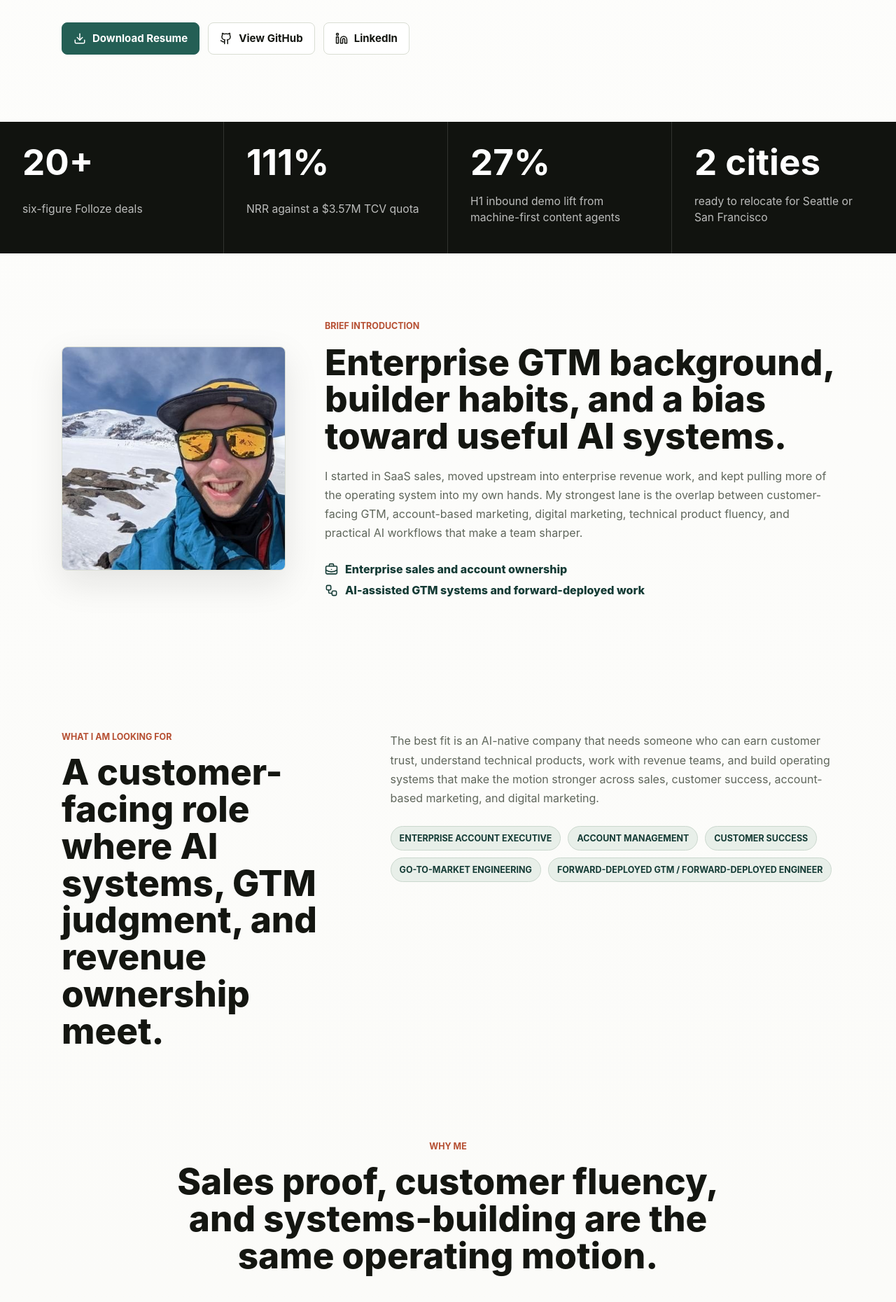
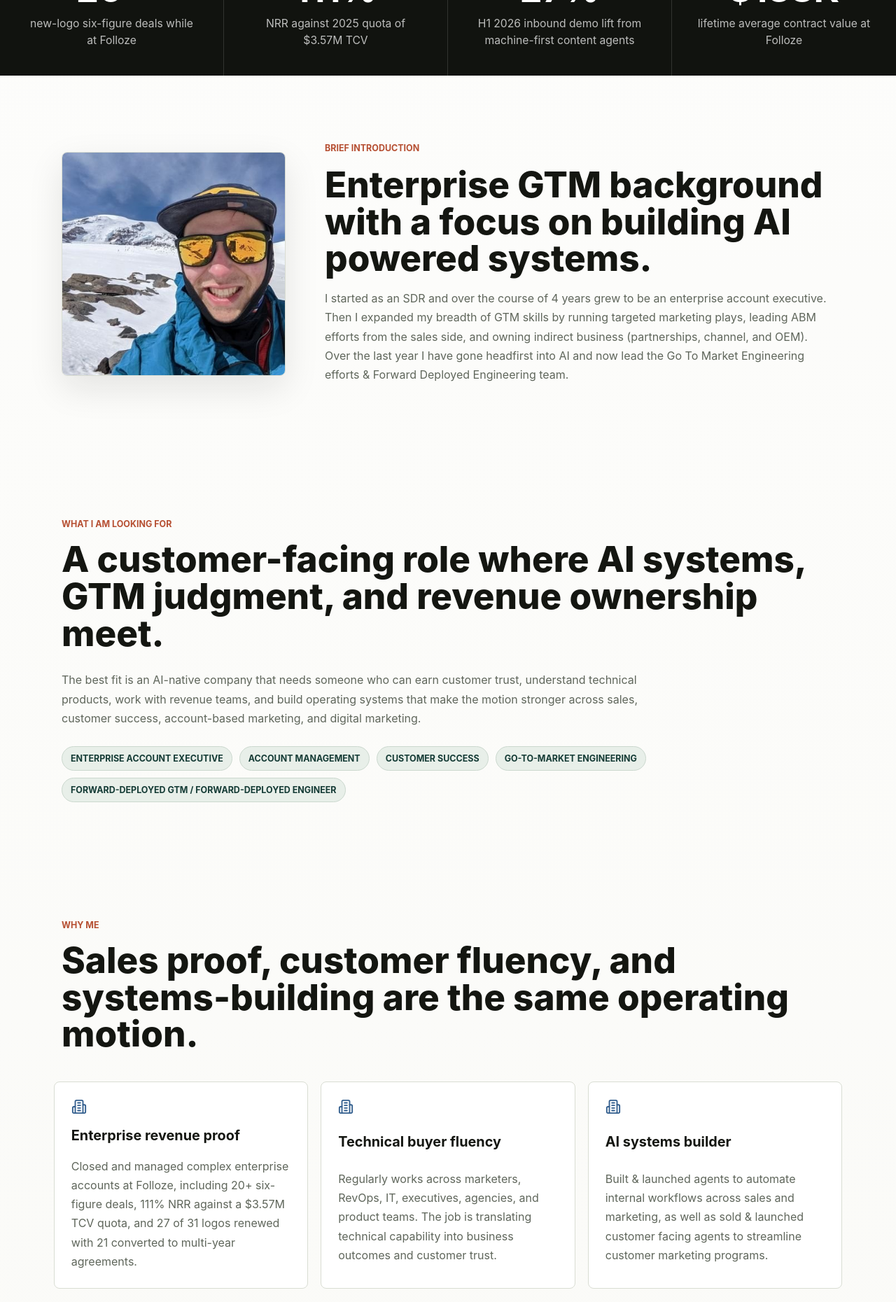
Before and after one commit to 0xTrey/trey-work-website, a React (Vite) app: page / in a window 1280 px wide. Shown: the part 880-2740 px from the top of the page at 70% size. Built offline with nearby package versions, Linux system fonts and the light colour scheme.

Commit message:
Update trey.work resume site

```diff
--- a/src/main.jsx
+++ b/src/main.jsx
@@ -3,7 +3,6 @@ import { createRoot } from 'react-dom/client';
 import {
   ArrowRight,
   ArrowUpRight,
-  BriefcaseBusiness,
   Building2,
   Download,
   FileText,
@@ -12,10 +11,8 @@ import {
   Linkedin,
   Mail,
   MapPin,
-  RadioTower,
   Sparkles,
-  SquareArrowOutUpRight,
-  Workflow,
+  X as XIcon,
 } from 'lucide-react';
 import './styles.css';
 
@@ -24,19 +21,19 @@ const resumePath = '/resume/Trey-Harnden-Resume-June-2026.pdf';
 const metrics = [
   {
     value: '20+',
-    label: 'six-figure Folloze deals',
+    label: 'new-logo six-figure deals while at Folloze',
   },
   {
     value: '111%',
-    label: 'NRR against a $3.57M TCV quota',
+    label: 'NRR against 2025 quota of $3.57M TCV',
   },
   {
     value: '27%',
-    label: 'H1 inbound demo lift from machine-first content agents',
+    label: 'H1 2026 inbound demo lift from machine-first content agents',
   },
   {
-    value: '2 cities',
-    label: 'ready to relocate for Seattle or San Francisco',
+    value: '$138K',
+    label: 'lifetime average contract value at Folloze',
   },
 ];
 
@@ -59,7 +56,7 @@ const proofCards = [
   },
   {
     title: 'AI systems builder',
-    body: 'Builds practical agents and tools across outbound, thought leadership, meeting prep, follow-up, demo environments, deal rooms, CRM hygiene, and customer research.',
+    body: 'Built & launched agents to automate internal workflows across sales and marketing, as well as sold & launched customer facing agents to streamline customer marketing programs.',
   },
 ];
 
@@ -79,7 +76,16 @@ const portfolio = [
     category: 'LLM citation surface',
     body: 'A machine-first content pipeline for folloze-abm.com focused on rankings, alternatives, comparisons, glossary, methodology pages, and structured citation surfaces.',
     stack: ['Python', 'Schema', 'Vercel', 'Cloudflare'],
-    linkLabel: 'Internal project',
+    links: [
+      {
+        href: 'https://www.folloze-blog.com/',
+        label: 'Folloze Blog',
+      },
+      {
+        href: 'https://www.folloze-abm.com/',
+        label: 'Folloze ABM',
+      },
+    ],
   },
   {
     number: '03',
@@ -92,7 +98,7 @@ const portfolio = [
   },
   {
     number: '04',
-    title: 'Folloze Outbound Engine',
+    title: 'Folloze AI SDR',
     category: 'AI SDR operations',
     body: 'An API-driven outbound loop across Apollo, email reveal, account research, bounded AI personalization, Smartlead enrollment, Salesforce context, Folloze engagement data, and Neon state.',
     stack: ['Apollo', 'Smartlead', 'Salesforce', 'Neon'],
@@ -101,9 +107,9 @@ const portfolio = [
   },
   {
     number: '05',
-    title: 'Post-Call Deal Room Autopilot',
+    title: 'Deal Management Agent',
     category: 'Buyer-safe follow-up',
-    body: 'A seller-reviewed package generator that turns Granola, Zoom, CRM, Gmail, account context, and approved assets into a deal brief, follow-up draft, buyer-safe deal-room plan, and approval checklist.',
+    body: 'Launched a team wide agent that manages pre-call research, post call notes, follow up emails, Salesforce updates, and automated digital deal room creation & updates.',
     stack: ['Granola', 'Zoom', 'Drive', 'Folloze API'],
     linkLabel: 'Local project',
   },
@@ -120,48 +126,39 @@ const portfolio = [
 const career = [
   {
     date: '2026',
-    title: 'Head of Partnerships & Go To Market Engineering, Folloze',
+    company: 'Folloze',
+    title: 'Head of Partnerships & Go To Market Engineering',
     body: 'Leads AI strategy, product roadmap guidance, product marketing support, and forward deployed engineering work. Built tools and agents spanning outbound email, thought leadership, meeting prep, follow-up, demo environments, and digital deal-room creation.',
   },
   {
     date: '2025',
-    title: 'Enterprise Account Manager & Partnership Manager, Folloze',
+    company: 'Folloze',
+    title: 'Enterprise Account Manager & Partnership Manager',
     body: 'Rebuilt the partner program, opened a new SMB agency channel, achieved 111% NRR, renewed 27 of 31 logos, and converted 21 customers to multi-year agreements.',
   },
   {
     date: '2022-2024',
-    title: 'Enterprise AE & Agency Partnerships Manager, Folloze',
+    company: 'Folloze',
+    title: 'Enterprise AE & Agency Partnerships Manager',
     body: 'Owned enterprise new-logo and customer management quota while leading agency, OEM, co-sell, and targeted-event motions. Finished as #2 AE in 2023 with 78% self-sourced revenue.',
   },
   {
     date: '2020-2022',
-    title: 'Account Executive, Banzai / Demio',
+    company: 'Banzai / Demio',
+    title: 'Account Executive',
     body: 'Helped move the GTM plan upstream, upgraded 43 clients from monthly to annual contracts, and finished as the #1 AE every quarter with 130% quota attainment in 2021.',
   },
   {
     date: '2020-2022',
-    title: 'Head of Sales, Modern Stoa',
+    company: 'Modern Stoa',
+    title: 'Head of Sales',
     body: 'Owned the podcast advertising business line, closed $1.23M in ad sales in 2021 across 136 deals, grew the line 400% from 2020, and managed a three-person team.',
   },
-];
-
-const applicationSites = [
   {
-    title: 'Zapier application site',
-    status: 'Live',
-    href: 'https://zapier.trey.work/',
-    body: 'Enterprise AE proof, AI automation thesis, role-fit matrix, and proof-of-work narrative.',
-  },
-  {
-    title: 'Replit application site',
-    status: 'Live',
-    href: 'https://replit.trey.work/#/personal',
-    body: 'Personal story, professional summary, operating-principles response, and resume download flow.',
-  },
-  {
-    title: 'Anthropic application site',
-    status: 'Planned subdomain',
-    body: 'Scaled customer success and AI systems framing. The local build exists, but the public subdomain is not live yet.',
+    date: '2018-2020',
+    company: 'demandDrive',
+    title: 'SDR, Team Lead & Senior Inside Sales Representative',
+    body: 'Grew from SDR into team lead and senior ISR roles in under two years. Helped launch Amazon Key for Business as its first third-party sales partner, led a 5-7 person horizontal SDR team, supported Moltin enterprise GTM work, and earned early recognition including August 2018 MVP, September 2018 company-wide top earner, Presidents Club, and 139% lifetime quota attainment.',
   },
 ];
 
@@ -184,7 +181,7 @@ const links = [
   {
     label: 'X / Twitter',
     href: 'https://x.com/Trey_Harnden',
-    icon: RadioTower,
+    icon: XIcon,
   },
   {
     label: 'treyharnden.com',
@@ -197,12 +194,12 @@ function Header() {
   return (
     <header className="site-header">
       <a className="brand" href="#top" aria-label="trey.work home">
-        <span>trey.work</span>
+        <span>Trey Harnden</span>
       </a>
       <nav aria-label="Primary navigation">
-        <a href="#roles">Roles</a>
-        <a href="#portfolio">Portfolio</a>
-        <a href="#applications">Sites</a>
+        <a href="#roles">What I'm looking for</a>
+        <a href="#portfolio">GTME Portfolio</a>
+        <a href="#career">Career History</a>
         <a href="#links">Links</a>
       </nav>
       <a className="button button-small" href={resumePath} download>
@@ -217,13 +214,16 @@ function Hero() {
   return (
     <section id="top" className="hero section-shell">
       <div className="hero-copy">
-        <h1>Customer-facing GTM operator for AI-native companies.</h1>
+        <h1>
+          <span className="hero-nowrap">Customer-facing</span> GTM operator for{' '}
+          <span className="hero-nowrap">AI-native companies.</span>
+        </h1>
         <p className="hero-lede">
           I combine enterprise sales, account management, customer success instincts, and hands-on AI systems building. I am looking for a role where I can help an AI-native company turn technical products into revenue, adoption, customer trust, and repeatable go-to-market infrastructure.
         </p>
         <div className="location-row">
           <MapPin size={18} aria-hidden="true" />
-          <span>Milwaukee today. Ready to relocate to Seattle or San Francisco for the right role.</span>
+          <span>Milwaukee today. Relocating to either Seattle or San Francisco this fall.</span>
         </div>
         <div className="hero-actions">
           <a className="button button-primary" href={resumePath} download>
@@ -268,20 +268,10 @@ function IntroSection() {
       </div>
       <div className="intro-copy">
         <span className="section-label">Brief introduction</span>
-        <h2>Enterprise GTM background, builder habits, and a bias toward useful AI systems.</h2>
+        <h2>Enterprise GTM background with a focus on building AI powered systems.</h2>
         <p>
-          I started in SaaS sales, moved upstream into enterprise revenue work, and kept pulling more of the operating system into my own hands. My strongest lane is the overlap between customer-facing GTM, account-based marketing, digital marketing, technical product fluency, and practical AI workflows that make a team sharper.
+          I started as an SDR and over the course of 4 years grew to be an enterprise account executive. Then I expanded my breadth of GTM skills by running targeted marketing plays, leading ABM efforts from the sales side, and owning indirect business (partnerships, channel, and OEM). Over the last year I have gone headfirst into AI and now lead the Go To Market Engineering efforts & Forward Deployed Engineering team.
         </p>
-        <div className="intro-points">
-          <div>
-            <BriefcaseBusiness size={19} aria-hidden="true" />
-            <span>Enterprise sales and account ownership</span>
-          </div>
-          <div>
-            <Workflow size={19} aria-hidden="true" />
-            <span>AI-assisted GTM systems and forward-deployed work</span>
-          </div>
-        </div>
       </div>
     </section>
   );
@@ -289,7 +279,7 @@ function IntroSection() {
 
 function RoleSection() {
   return (
-    <section id="roles" className="section-shell two-column-section">
+    <section id="roles" className="section-shell role-section">
       <div className="section-heading">
         <span className="section-label">What I am looking for</span>
         <h2>A customer-facing role where AI systems, GTM judgment, and revenue ownership meet.</h2>
@@ -311,7 +301,7 @@ function RoleSection() {
 function ProofSection() {
   return (
     <section className="section-shell proof-section">
-      <div className="section-heading centered">
+      <div className="section-heading proof-heading">
         <span className="section-label">Why me</span>
         <h2>Sales proof, customer fluency, and systems-building are the same operating motion.</h2>
       </div>
@@ -334,12 +324,9 @@ function PortfolioSection() {
       <div className="section-shell">
         <div className="portfolio-header">
           <div className="section-heading">
-            <span className="section-label">GTM engineering portfolio</span>
+            <span className="section-label">GTME portfolio</span>
             <h2>Systems built to make sales, marketing, and customer work more repeatable.</h2>
           </div>
-          <p>
-            These projects are the technical proof behind the resume. The pattern is consistent: source ledgers, QA gates, approval boundaries, customer-safe outputs, and deployable artifacts.
-          </p>
         </div>
         <div className="portfolio-grid">
           {portfolio.map((item) => (
@@ -355,7 +342,16 @@ function PortfolioSection() {
                   <span key={stackItem}>{stackItem}</span>
                 ))}
               </div>
-              {item.href ? (
+              {item.links ? (
+                <div className="portfolio-links">
+                  {item.links.map((link) => (
+                    <a href={link.href} target="_blank" rel="noreferrer" key={link.href}>
+                      {link.label}
+                      <ArrowUpRight size={15} aria-hidden="true" />
+                    </a>
+                  ))}
+                </div>
+              ) : item.href ? (
                 <a href={item.href} target="_blank" rel="noreferrer">
                   {item.linkLabel}
                   <ArrowUpRight size={15} aria-hidden="true" />
@@ -373,47 +369,22 @@ function PortfolioSection() {
 
 function CareerSection() {
   return (
-    <section className="section-shell career-section">
+    <section id="career" className="section-shell career-section">
       <div className="section-heading">
-        <span className="section-label">Career narrative</span>
+        <span className="section-label">Career history</span>
         <h2>From SaaS sales into enterprise GTM engineering.</h2>
       </div>
       <div className="timeline">
         {career.map((item) => (
           <article className="timeline-item" key={`${item.date}-${item.title}`}>
-            <span>{item.date}</span>
+            <div className="timeline-meta">
+              <span>{item.date}</span>
+              <small>{item.company}</small>
+            </div>
             <div>
               <h3>{item.title}</h3>
               <p>{item.body}</p>
             </div>
-          </article>
-        ))}
-      </div>
-    </section>
-  );
-}
-
-function ApplicationSites() {
-  return (
-    <section id="applications" className="section-shell application-section">
-      <div className="section-heading">
-        <span className="section-label">Application-site network</span>
-        <h2>The root site for custom role-specific subdomains.</h2>
-      </div>
-      <div className="application-grid">
-        {applicationSites.map((site) => (
-          <article className="application-card" key={site.title}>
-            <span className="status">{site.status}</span>
-            <h3>{site.title}</h3>
-            <p>{site.body}</p>
-            {site.href ? (
-              <a href={site.href} target="_blank" rel="noreferrer">
-                Open site
-                <SquareArrowOutUpRight size={15} aria-hidden="true" />
-              </a>
-            ) : (
-              <span className="muted-link">Subdomain not live yet</span>
-            )}
           </article>
         ))}
       </div>
@@ -429,7 +400,7 @@ function LinksSection() {
           <span className="section-label">Links</span>
           <h2>Public profiles and writing.</h2>
           <p>
-            This site is the baseline. The links below point to the deeper evidence: public repositories, journal notes, LinkedIn history, and the broader personal site.
+            I've been building and managing my life in public for the last five years. Feel free to take a look at some of my writing or project portfolio by clicking any of the links to the right.
           </p>
         </div>
         <div className="link-list">
@@ -452,9 +423,9 @@ function Closing() {
       <div className="section-shell closing-grid">
         <div>
           <Sparkles size={24} aria-hidden="true" />
-          <h2>I want my next role to combine customers, revenue, and AI systems.</h2>
+          <h2>Ready to bring GTM expertise into an AI-native team.</h2>
           <p>
-            I am looking for the company where my enterprise GTM background and hands-on AI systems work compound into the most useful shape.
+            I am looking for a customer-facing role where I can earn trust with buyers, turn technical products into revenue, and build practical AI systems that make the go-to-market motion stronger.
           </p>
         </div>
         <div className="closing-actions">
@@ -476,7 +447,7 @@ function Footer() {
   return (
     <footer className="site-footer">
       <span>trey.work</span>
-      <span>Resume site and application-site index for Trey Harnden.</span>
+      <span>Resume site for Trey Harnden.</span>
     </footer>
   );
 }
@@ -493,7 +464,6 @@ function App() {
         <ProofSection />
         <PortfolioSection />
         <CareerSection />
-        <ApplicationSites />
         <LinksSection />
         <Closing />
       </main>
--- a/src/styles.css
+++ b/src/styles.css
@@ -128,6 +128,11 @@ img {
     background 160ms ease;
 }
 
+.button svg {
+  display: block;
+  flex: 0 0 auto;
+}
+
 .button:hover {
   border-color: var(--accent);
   transform: translateY(-1px);
@@ -154,28 +159,33 @@ img {
 .hero {
   align-items: center;
   display: grid;
-  gap: 56px;
-  grid-template-columns: minmax(0, 1.2fr) minmax(300px, 0.8fr);
+  gap: 48px;
+  grid-template-columns: minmax(0, 1.42fr) minmax(300px, 0.58fr);
   min-height: calc(100vh - 72px);
+  max-width: 1500px;
   padding-top: 64px;
 }
 
 .hero-copy {
-  max-width: 760px;
+  max-width: 1000px;
 }
 
 .hero h1 {
-  font-size: clamp(3rem, 8vw, 6.8rem);
+  font-size: clamp(3rem, 6vw, 75px);
   font-weight: 820;
   line-height: 0.94;
-  max-width: 900px;
+  max-width: 1000px;
+}
+
+.hero-nowrap {
+  white-space: nowrap;
 }
 
 .hero-lede {
   font-size: 1.18rem;
   line-height: 1.72;
   margin-top: 28px;
-  max-width: 720px;
+  max-width: 1000px;
 }
 
 .location-row {
@@ -224,11 +234,14 @@ img {
 }
 
 .metric {
+  align-content: center;
   border-right: 1px solid rgba(255, 255, 255, 0.14);
   display: grid;
   gap: 12px;
+  justify-items: center;
   min-height: 188px;
   padding: 32px;
+  text-align: center;
 }
 
 .metric:last-child {
@@ -249,11 +262,21 @@ img {
 }
 
 .two-column-section,
-.career-section,
-.application-section {
+.career-section {
   display: grid;
   gap: 64px;
   grid-template-columns: minmax(0, 0.78fr) minmax(0, 1.22fr);
+}
+
+.career-section {
+  align-items: start;
+  padding-top: 72px;
+}
+
+.career-section > .section-heading {
+  align-self: start;
+  position: sticky;
+  top: 104px;
 }
 
 .intro-section {
@@ -286,20 +309,6 @@ img {
   font-size: clamp(2rem, 4vw, 4.1rem);
   font-weight: 810;
   line-height: 1.03;
-}
-
-.intro-points {
-  display: grid;
-  gap: 10px;
-  margin-top: 10px;
-}
-
-.intro-points div {
-  align-items: center;
-  color: var(--accent-strong);
-  display: flex;
-  font-weight: 760;
-  gap: 10px;
 }
 
 .section-heading {
@@ -340,8 +349,32 @@ img {
   padding: 9px 12px;
 }
 
-.proof-section {
-  padding-top: 36px;
+.role-section {
+  display: grid;
+  gap: 28px;
+}
+
+.role-section > div:last-child {
+  max-width: 840px;
+}
+
+.section-shell.proof-section {
+  max-width: none;
+  padding-left: clamp(28px, 6vw, 96px);
+  padding-right: clamp(28px, 6vw, 96px);
+  padding-top: 72px;
+}
+
+.proof-heading {
+  justify-items: start;
+  margin: 0 auto 42px;
+  max-width: 1104px;
+  text-align: left;
+  width: 100%;
+}
+
+.proof-heading h2 {
+  max-width: 100%;
 }
 
 .proof-grid {
@@ -351,8 +384,7 @@ img {
 }
 
 .proof-card,
-.portfolio-card,
-.application-card {
+.portfolio-card {
   background: var(--surface);
   border: 1px solid var(--line);
   border-radius: var(--radius);
@@ -369,8 +401,7 @@ img {
 }
 
 .proof-card h3,
-.portfolio-card h3,
-.application-card h3 {
+.portfolio-card h3 {
   font-size: 1.24rem;
   line-height: 1.25;
 }
@@ -382,11 +413,12 @@ img {
 }
 
 .portfolio-header {
-  align-items: end;
-  display: grid;
-  gap: 44px;
-  grid-template-columns: minmax(0, 1.15fr) minmax(280px, 0.85fr);
+  display: block;
   margin-bottom: 42px;
+}
+
+.portfolio-header .section-heading {
+  max-width: 1100px;
 }
 
 .portfolio-grid {
@@ -427,7 +459,7 @@ img {
 }
 
 .portfolio-card a,
-.application-card a {
+.portfolio-links a {
   align-items: center;
   color: var(--accent);
   display: inline-flex;
@@ -435,6 +467,12 @@ img {
   font-weight: 760;
   gap: 6px;
   text-decoration: none;
+}
+
+.portfolio-links {
+  display: flex;
+  flex-wrap: wrap;
+  gap: 16px;
 }
 
 .muted-link {
@@ -449,32 +487,34 @@ img {
   border-bottom: 1px solid var(--line);
   display: grid;
   gap: 24px;
-  grid-template-columns: 92px minmax(0, 1fr);
+  grid-template-columns: 120px minmax(0, 1fr);
   padding: 24px 0;
 }
 
-.timeline-item > span {
+.timeline-meta {
+  align-content: start;
+  display: grid;
+  gap: 8px;
+  justify-items: start;
+}
+
+.timeline-meta span {
   color: var(--rust);
   font-weight: 820;
+}
+
+.timeline-meta small {
+  color: var(--accent-strong);
+  font-size: 0.78rem;
+  font-weight: 760;
+  letter-spacing: 0;
+  line-height: 1.25;
+  text-transform: uppercase;
 }
 
 .timeline-item h3 {
   font-size: 1.16rem;
   margin-bottom: 8px;
-}
-
-.application-grid {
-  display: grid;
-  gap: 16px;
-}
-
-.application-card {
-  display: grid;
-  gap: 14px;
-}
-
-.status {
-  color: var(--blue);
 }
 
 .links-section {
@@ -526,10 +566,10 @@ img {
   align-items: center;
   display: grid;
   gap: 42px;
-  grid-template-columns: minmax(0, 1fr) auto;
+  grid-template-columns: minmax(0, 1fr) minmax(220px, 280px);
 }
 
-.closing-grid svg {
+.closing-grid > div:first-child > svg {
   color: var(--accent);
   margin-bottom: 18px;
 }
@@ -537,6 +577,22 @@ img {
 .closing-grid p {
   margin-top: 18px;
   max-width: 620px;
+}
+
+.closing-actions {
+  align-content: center;
+  display: grid;
+  gap: 12px;
+  justify-self: stretch;
+  margin-top: 0;
+}
+
+.closing-actions .button {
+  align-items: center;
+  display: flex;
+  justify-content: center;
+  line-height: 1;
+  width: 100%;
 }
 
 .site-footer {
@@ -576,7 +632,6 @@ img {
   .intro-section,
   .two-column-section,
   .career-section,
-  .application-section,
   .portfolio-header,
   .links-grid,
   .closing-grid {
@@ -607,11 +662,25 @@ img {
   .metric:last-child {
     border-bottom: 0;
   }
+
+  .section-shell.proof-section {
+    padding-left: 28px;
+    padding-right: 28px;
+  }
+
+  .career-section > .section-heading {
+    position: static;
+  }
 }
 
 @media (max-width: 620px) {
   .section-shell {
     padding: 70px 18px;
+  }
+
+  .section-shell.proof-section {
+    padding-left: 18px;
+    padding-right: 18px;
   }
 
   .hero {
@@ -620,6 +689,10 @@ img {
 
   .hero h1 {
     font-size: 3.1rem;
+  }
+
+  .hero-nowrap {
+    white-space: normal;
   }
 
   .hero-actions,
```
